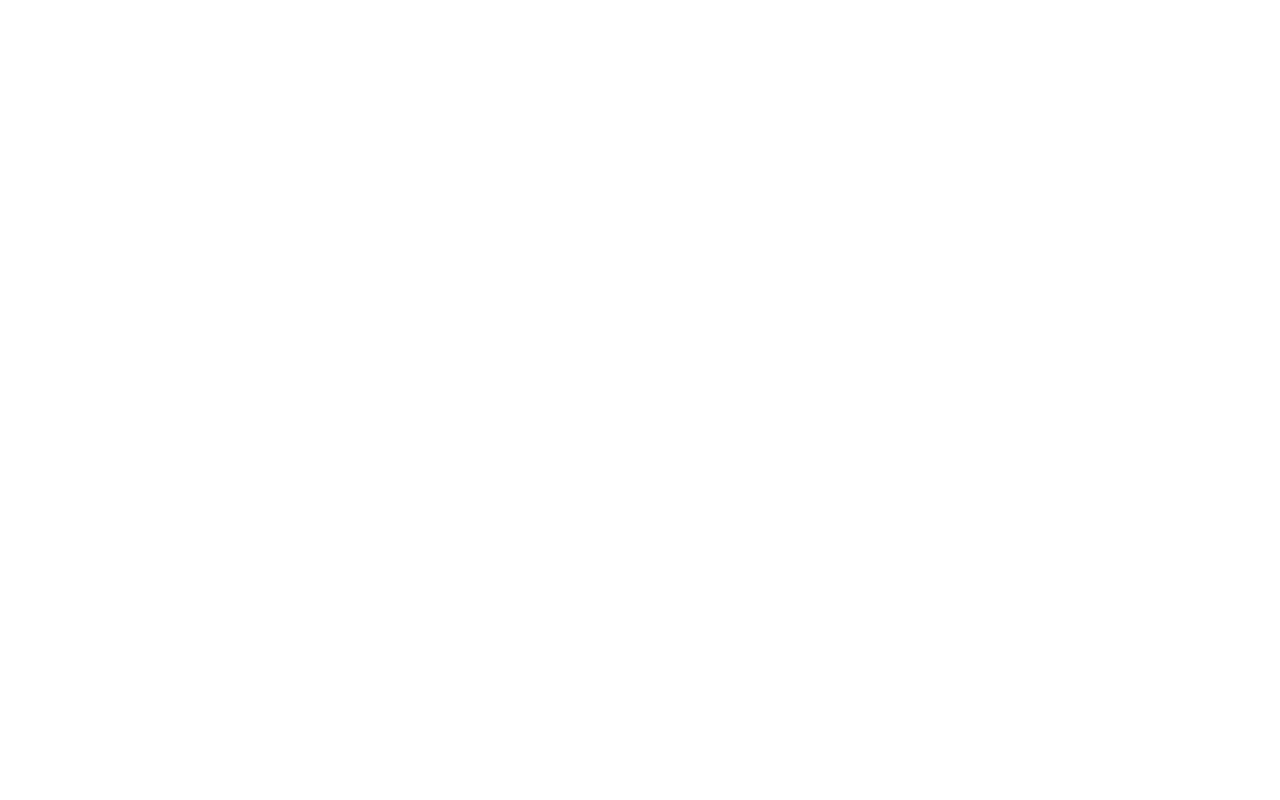
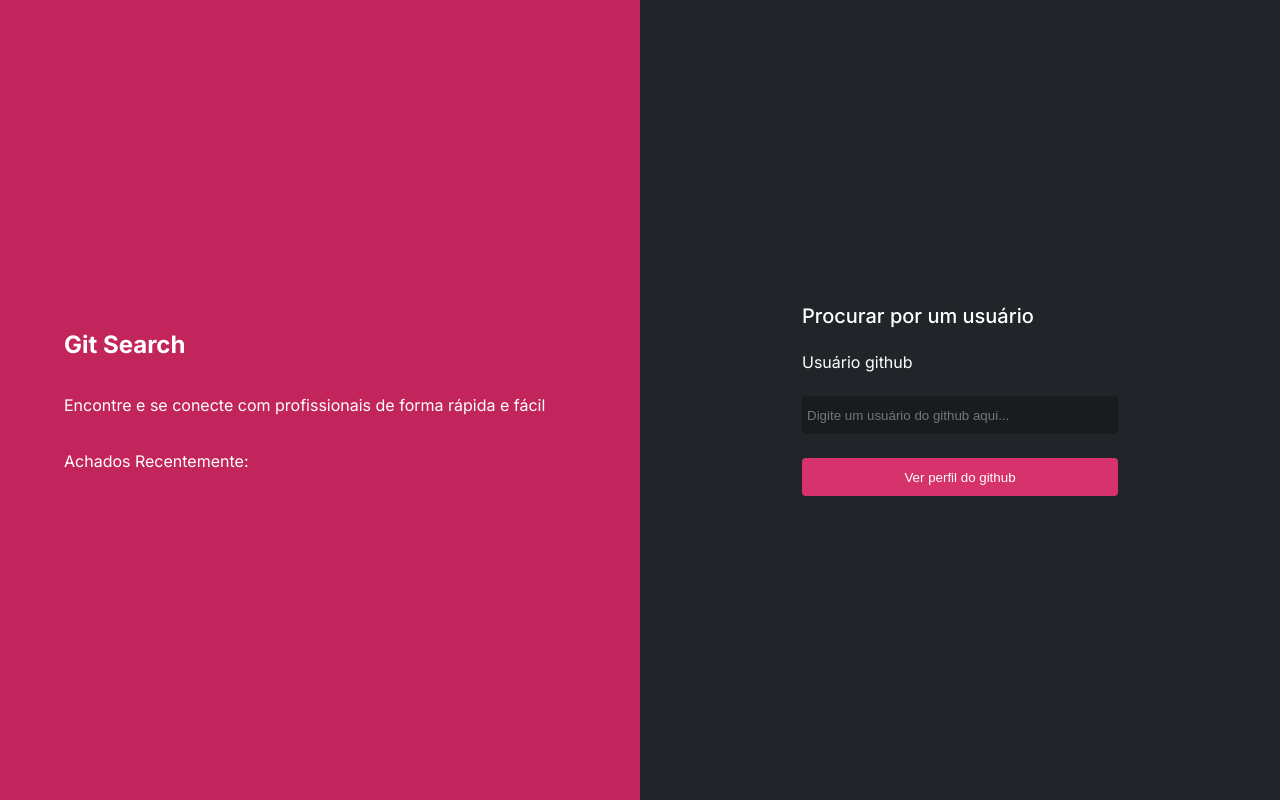
Before and after one commit to Kenzie-Academy-Brasil-Developers/gitSearchBaseLeoFrizzi, a plain HTML site: page index.html in a window 1280 px wide. Drawn offline with Linux system fonts and the light colour scheme.

Commit message:
entrega incompleta

```diff
--- a/index.html
+++ b/index.html
@@ -1,22 +1,42 @@
 <!DOCTYPE html>
-<html lang="en">
-  <head>
-    <meta charset="UTF-8" />
-    <meta http-equiv="X-UA-Compatible" content="IE=edge" />
-    <meta name="viewport" content="width=device-width, initial-scale=1.0" />
+<html lang="pt-br">
 
-    <!-- FONTES -->
-    <link rel="preconnect" href="https://fonts.googleapis.com" />
-    <link rel="preconnect" href="https://fonts.gstatic.com" crossorigin />
-    <link
-      href="https://fonts.googleapis.com/css2?family=Inter:wght@100;200;300;400;500;600;700;800;900&display=swap"
-      rel="stylesheet"
-    />
+<head>
+    <meta charset="UTF-8">
+    <meta http-equiv="X-UA-Compatible" content="IE=edge">
+    <meta name="viewport" content="width=device-width, initial-scale=1.0">
+    <link rel="stylesheet" href="/gitSearchBaseLeoFrizzi/src/styles/index.css">
+    <title>Git Search</title>
+</head>
 
-    <title>Git Search</title>
-  </head>
-  <body>
+<body>
+    <main class="main__esquerda">
+        <section class="section__esquerda">
+            <div class="container__esquerdo">
+                <h1 class="h1__container__esquerdo">Git Search</h1>
+                <p class="p__container__esquerdo">Encontre e se conecte com profissionais de forma rápida e fácil</p>
+                <div class="div__main__esquerda">
+                    <p class="p2__container__esquerdo">Achados Recentemente:</p>
+                    <ul class="ul__container__esquerdo"></ul>
+                </div>
+            </div>
+        </section>
+    </main>
 
-    <script type="module" src="./src/scripts/index.js"></script>
-  </body>
+    <main class="main__direita">
+        <section class="section __direita">
+            <div class="container__direito">
+                <h2 class="h2__container__direito">Procurar por um usuário</h2>
+                <form class="form">
+                    <label for="usuario__github">Usuário github</label>
+                    <input type="text" id="usuario__github" placeholder="Digite um usuário do github aqui..."
+                        required="true">
+                    <button class="button__section__direita">Ver perfil do github</button>
+                </form>
+            </div>
+        </section>
+    </main>
+
+</body>
+
 </html>
--- /dev/null
+++ b/src/styles/error.css
@@ -0,0 +1,102 @@
+@import url('https://fonts.googleapis.com/css2?family=Inter:wght@400;500;600;700&display=swap');
+
+* {
+    margin: 0;
+    padding: 0;
+    box-sizing: border-box;
+}
+
+:root {
+    --color-brand-1: #C2255C;
+    --color-brand-2: #D6336C;
+    --color-grey-1: #191C1F;
+    --color-grey-2: #212529;
+    --color-grey-3: #33363A;
+    --color-grey-4: #373B3E;
+    --color-grey-5: #A6A8A9;
+    --color-grey-6: #FFFFFF;
+    --color-alert: #C22554;
+}
+
+body {
+    display: flex;
+    font-family: 'Inter', sans-serif;
+}
+
+.main__esquerda {
+    display: flex;
+    justify-content: center;
+    align-items: center;
+    flex-direction: column;
+    width: 50%;
+    height: 100vh;
+    background-color: var(--color-grey-2);
+}
+
+.div__esquerda {
+    display: flex;
+    justify-content: center;
+    align-items: flex-start;
+    flex-direction: column;
+    width: 512px;
+}
+
+.h1__div__esquerda {
+    margin-bottom: 36px;
+    color: var(--color-grey-6);
+    font-size: 38px;
+    font-weight: 700;
+}
+
+.p__div__esquerda {
+    margin-bottom: 36px;
+    color: var(--color-grey-6);
+    font-weight: 400;
+}
+
+.button__div__esquerda {
+    background-color: var(--color-brand-2);
+    color: var(--color-grey-6);
+    width: 342px;
+    height: 60px;
+    border: 2px solid var(--color-brand-2);
+    border-radius: 8px;
+    font-size: 18px;
+    font-weight: 600;
+    cursor: pointer;
+}
+
+.main__direita {
+    display: flex;
+    justify-content: center;
+    align-items: center;
+    flex-direction: column;
+    width: 50%;
+    height: 100vh;
+    background-color: var(--color-grey-2);
+}
+
+.div__direita {
+    display: flex;
+    justify-content: center;
+    align-items: center;
+    width: 400px;
+    height: 350px;
+    left: 821px;
+    top: 179px;
+    background-color: var(--color-brand-2);
+    border-radius: 5px;
+    box-shadow: 15px 15px  #520F84;
+}
+
+.div2__direita {
+    display: flex;
+    justify-content: center;
+    align-items: center;
+    width: 400px;
+    height: 350px;
+    left: 842px;
+    top: 206px;
+    background-color: #520F84;
+    border-radius: 5px;
+}
--- /dev/null
+++ b/src/styles/index.css
@@ -0,0 +1,133 @@
+@import url('https://fonts.googleapis.com/css2?family=Inter:wght@400;500;600;700&display=swap');
+
+* {
+    margin: 0;
+    padding: 0;
+    box-sizing: border-box;
+}
+
+:root {
+    --color-brand-1: #C2255C;
+    --color-brand-2: #D6336C;
+    --color-grey-1: #191C1F;
+    --color-grey-2: #212529;
+    --color-grey-3: #33363A;
+    --color-grey-4: #373B3E;
+    --color-grey-5: #A6A8A9;
+    --color-grey-6: #FFFFFF;
+    --color-alert: #C22554;
+}
+
+body {
+    display: flex;
+    font-family: 'Inter', sans-serif;
+}
+
+.main__esquerda {
+    display: flex;
+    justify-content: center;
+    align-items: center;
+    flex-direction: column;
+    width: 50%;
+    height: 100vh;
+    background-color: var(--color-brand-1);
+}
+
+.container__esquerdo {
+    display: flex;
+    justify-content: center;
+    align-items: flex-start;
+    flex-direction: column;
+    width: 512px;
+}
+
+.h1__container__esquerdo {
+    margin-bottom: 36px;
+    color: var(--color-grey-6);
+}
+
+.p__container__esquerdo {
+    margin-bottom: 36px;
+    color: var(--color-grey-6);
+}
+
+.div__main__esquerda {
+    display: flex;
+    align-items: center;
+    justify-content: center;
+}
+
+.p2__container__esquerdo {
+    color: var(--color-grey-6);
+}
+
+.ul__container__esquerdo {
+    display: flex;
+    gap: 16px;
+    list-style: none;
+}
+
+
+.main__direita {
+    display: flex;
+    justify-content: center;
+    align-items: center;
+    flex-direction: column;
+    width: 50%;
+    height: 100vh;
+    background-color: var(--color-grey-2);
+}
+
+.section__direita {
+    display: flex;
+    justify-content: center;
+    align-items: center;
+    width: 50%;
+    height: 100vh;
+    background-color: var(--color-grey-2);
+}
+
+.container__direito {
+    display: flex;
+    flex-direction: column;
+    justify-content: center;
+    gap: 24px;
+}
+
+.h2__container__direito {
+    color: var(--color-grey-6);
+    font-size: 20px;
+    font-weight: 500;
+
+}
+
+.form {
+    display: flex;
+    flex-direction: column;
+    gap: 24px;
+}
+
+.form label {
+    color: var(--color-grey-6);
+}
+
+#usuario__github {
+    width: 316px;
+    height: 38px;
+    border-radius: 4px;
+    border: none;
+    padding: 5px;
+    background-color: var(--color-grey-1);
+    color: var(--color-grey-6);
+}
+
+.button__section__direita {
+    width: 316px;
+    height: 2.375rem;
+    border-radius: 4px;
+    border: none;
+    padding: 10px 93px 10px 93px;
+    background-color: var(--color-brand-2);
+    color: var(--color-grey-6);
+    cursor: pointer;
+}
--- /dev/null
+++ b/src/styles/reset.css
@@ -0,0 +1,135 @@
+/* http://meyerweb.com/eric/tools/css/reset/
+   v2.0 | 20110126
+   License: none (public domain)
+*/
+
+html,
+body,
+div,
+span,
+applet,
+object,
+iframe,
+h1,
+h2,
+h3,
+h4,
+h5,
+h6,
+p,
+blockquote,
+pre,
+a,
+abbr,
+acronym,
+address,
+big,
+cite,
+code,
+del,
+dfn,
+em,
+img,
+ins,
+kbd,
+q,
+s,
+samp,
+small,
+strike,
+strong,
+sub,
+sup,
+tt,
+var,
+b,
+u,
+i,
+center,
+dl,
+dt,
+dd,
+ol,
+ul,
+li,
+fieldset,
+form,
+label,
+legend,
+table,
+caption,
+tbody,
+tfoot,
+thead,
+tr,
+th,
+td,
+article,
+aside,
+canvas,
+details,
+embed,
+figure,
+figcaption,
+footer,
+header,
+hgroup,
+menu,
+nav,
+output,
+ruby,
+section,
+summary,
+time,
+mark,
+audio,
+video {
+    margin: 0;
+    padding: 0;
+    border: 0;
+    font-size: 100%;
+    font: inherit;
+    vertical-align: baseline;
+}
+
+/* HTML5 display-role reset for older browsers */
+article,
+aside,
+details,
+figcaption,
+figure,
+footer,
+header,
+hgroup,
+menu,
+nav,
+section {
+    display: block;
+}
+
+body {
+    line-height: 1;
+}
+
+ol,
+ul {
+    list-style: none;
+}
+
+blockquote,
+q {
+    quotes: none;
+}
+
+blockquote:before,
+blockquote:after,
+q:before,
+q:after {
+    content: '';
+    content: none;
+}
+
+table {
+    border-collapse: collapse;
+    border-spacing: 0;
+}
```
Also changed, not shown: src/pages/error.html (+26 -19 lines), assets/.svg (added).
